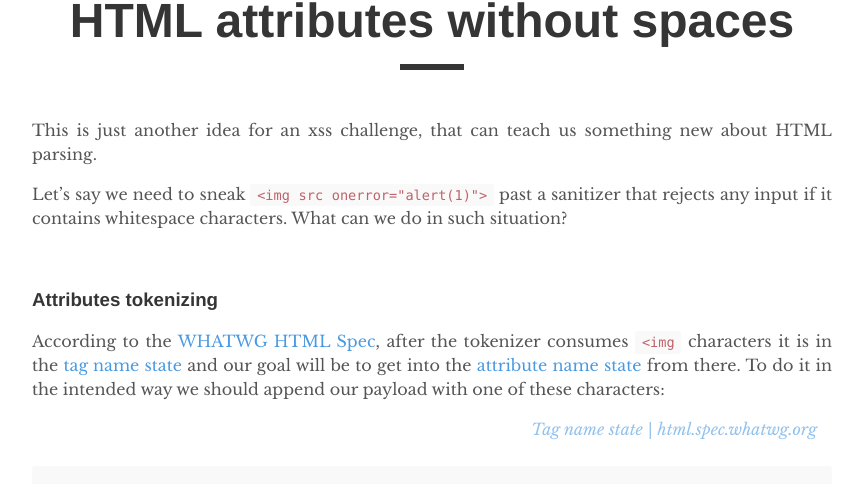
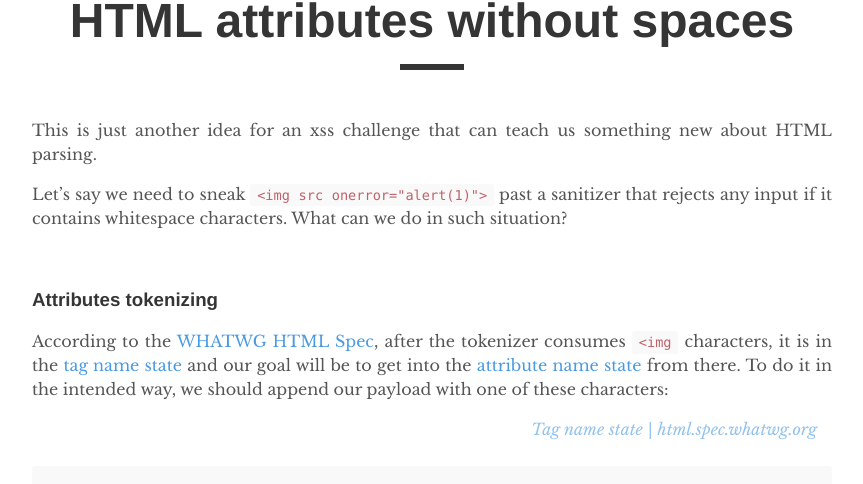
Before and after one commit to searabbitx/searabbitx.github.io, a Jekyll site: the page built from _posts/2020-11-20-attributes-without-spaces.md, in a window 1280 px wide and 1400 px high. Shown: the part 156-640 px from the top of the window, without its empty margins (208-1071 px from the left). Built offline with Jekyll 4.4.1, drawn with Linux system fonts in a browser that asks for light colours; some of the changed text lies outside the part shown.

Commit message:
Put commas in random places mwahahahhaa

````diff
--- a/_posts/2020-11-20-attributes-without-spaces.md
+++ b/_posts/2020-11-20-attributes-without-spaces.md
@@ -13,14 +13,14 @@ figure.highlight {
 
 </style>
 
-This is just another idea for an xss challenge, that can teach us something new about HTML parsing.
+This is just another idea for an xss challenge that can teach us something new about HTML parsing.
 
 Let's say we need to sneak `<img src onerror="alert(1)">` past a sanitizer that rejects any input if it contains whitespace characters. What can we do in such situation?
 
 <br>
 ### Attributes tokenizing
 
-According to the [WHATWG HTML Spec](https://html.spec.whatwg.org/), after the tokenizer consumes `<img` characters it is in the [tag name state](https://html.spec.whatwg.org/multipage/parsing.html#tag-name-state) and our goal will be to get into the [attribute name state](https://html.spec.whatwg.org/multipage/parsing.html#attribute-name-state) from there. To do it in the intended way we should append our payload with one of these characters:
+According to the [WHATWG HTML Spec](https://html.spec.whatwg.org/), after the tokenizer consumes `<img` characters, it is in the [tag name state](https://html.spec.whatwg.org/multipage/parsing.html#tag-name-state) and our goal will be to get into the [attribute name state](https://html.spec.whatwg.org/multipage/parsing.html#attribute-name-state) from there. To do it in the intended way, we should append our payload with one of these characters:
 
 <div class="filename"><a href="https://html.spec.whatwg.org/multipage/parsing.html#tag-name-state" target="blank">Tag name state
  | html.spec.whatwg.org</a></div>
@@ -59,7 +59,7 @@ Anything else
     Append the current input character to the current tag token's tag name.
 {% endhighlight %}
 
-`U+002F SOLIDUS (/)` looks interesting, let's see where that leads us.
+`U+002F SOLIDUS (/)` looks interesting. Let's see where that leads us.
 
 
 <br>
@@ -78,7 +78,7 @@ EOF
     This is an eof-in-tag parse error. Emit an end-of-file token.
 ```
 
-which also won't help us even if we could control where the file with our payload ends.
+which also won't help us, even if we could control where the file with our payload ends.
 
 What about the last option?
 
````
